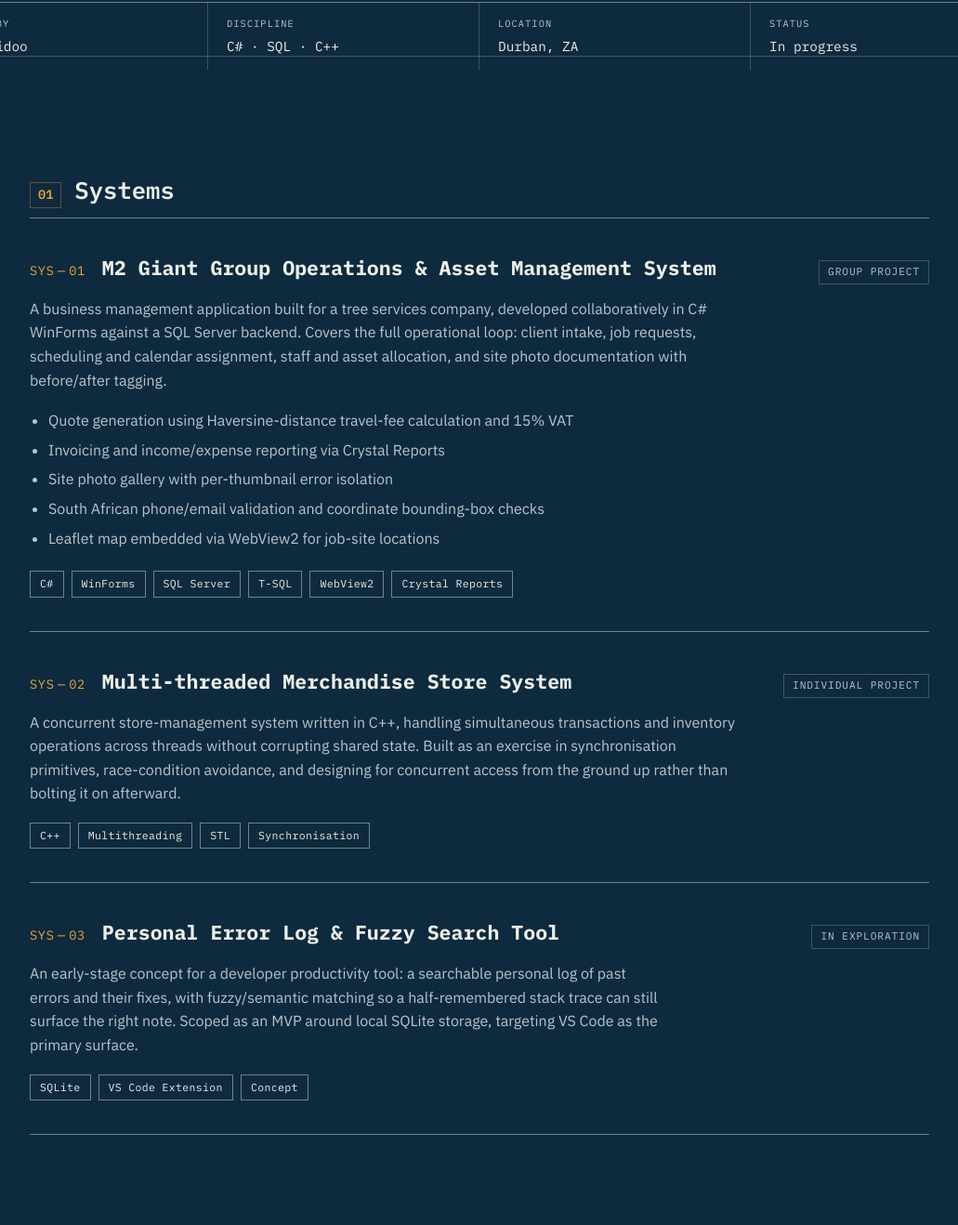
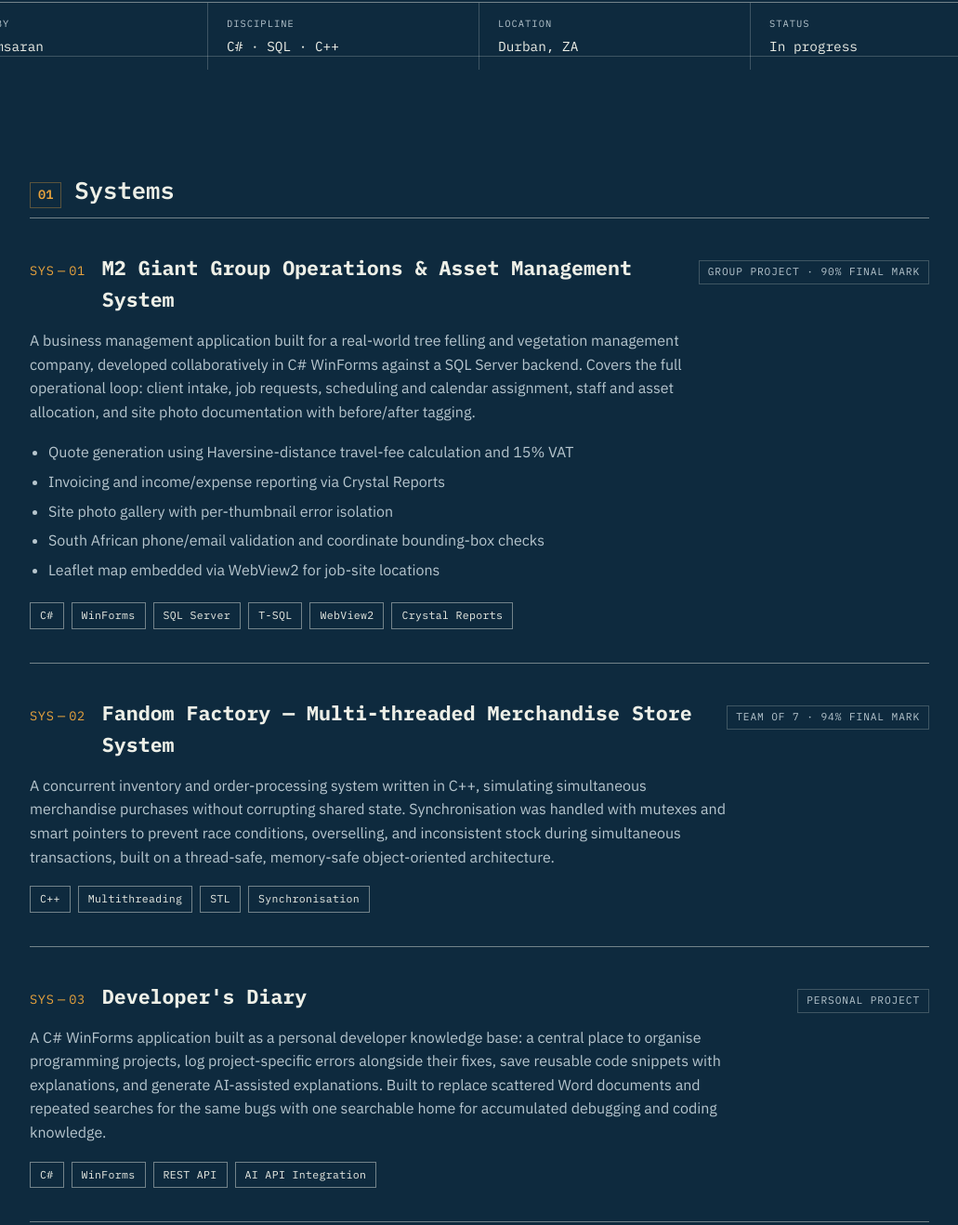
Before and after one commit to Ash2218/Ash2218.github.io, a plain HTML site: page index.html in a window 1280 px wide. Shown: the part 725-2043 px from the top of the page at 93% size, without its empty margins (124-1155 px from the left). Drawn offline with Linux system fonts and the light colour scheme.

Commit message:
updated site

```diff
--- a/index.html
+++ b/index.html
@@ -37,7 +37,7 @@
   </div>
 
   <div class="title-block">
-    <div class="tb-cell"><span class="tb-label">Drawn by</span><span class="tb-value">A. Naidoo</span></div>
+    <div class="tb-cell"><span class="tb-label">Drawn by</span><span class="tb-value">A. Ramsaran</span></div>
     <div class="tb-cell"><span class="tb-label">Discipline</span><span class="tb-value">C# · SQL · C++</span></div>
     <div class="tb-cell"><span class="tb-label">Location</span><span class="tb-value">Durban, ZA</span></div>
     <div class="tb-cell"><span class="tb-label">Status</span><span class="tb-value">In progress</span></div>
@@ -53,13 +53,13 @@
       <div class="system-head">
         <span class="system-id">SYS&thinsp;—&thinsp;01</span>
         <h3>M2 Giant Group Operations &amp; Asset Management System</h3>
-        <span class="system-status">group project</span>
+        <span class="system-status">group project · 90% final mark</span>
       </div>
       <p class="system-desc">
-        A business management application built for a tree services company, developed collaboratively
-        in C# WinForms against a SQL Server backend. Covers the full operational loop: client intake,
-        job requests, scheduling and calendar assignment, staff and asset allocation, and site photo
-        documentation with before/after tagging.
+        A business management application built for a real-world tree felling and vegetation
+        management company, developed collaboratively in C# WinForms against a SQL Server backend.
+        Covers the full operational loop: client intake, job requests, scheduling and calendar
+        assignment, staff and asset allocation, and site photo documentation with before/after tagging.
       </p>
       <ul class="system-details">
         <li>Quote generation using Haversine-distance travel-fee calculation and 15% VAT</li>
@@ -76,34 +76,36 @@
     <article class="system-card">
       <div class="system-head">
         <span class="system-id">SYS&thinsp;—&thinsp;02</span>
-        <h3>Multi-threaded Merchandise Store System</h3>
-        <span class="system-status">individual project</span>
+        <h3>Fandom Factory &mdash; Multi-threaded Merchandise Store System</h3>
+        <span class="system-status">team of 7 · 94% final mark</span>
       </div>
       <p class="system-desc">
-        A concurrent store-management system written in C++, handling simultaneous transactions and
-        inventory operations across threads without corrupting shared state. Built as an exercise in
-        synchronisation primitives, race-condition avoidance, and designing for concurrent access
-        from the ground up rather than bolting it on afterward.
+        A concurrent inventory and order-processing system written in C++, simulating simultaneous
+        merchandise purchases without corrupting shared state. Synchronisation was handled with
+        mutexes and smart pointers to prevent race conditions, overselling, and inconsistent stock
+        during simultaneous transactions, built on a thread-safe, memory-safe object-oriented
+        architecture.
       </p>
       <div class="system-stack">
         <span>C++</span><span>Multithreading</span><span>STL</span><span>Synchronisation</span>
       </div>
     </article>
 
-    <article class="system-card system-card--minor">
+    <article class="system-card">
       <div class="system-head">
         <span class="system-id">SYS&thinsp;—&thinsp;03</span>
-        <h3>Personal Error Log &amp; Fuzzy Search Tool</h3>
-        <span class="system-status">in exploration</span>
+        <h3>Developer's Diary</h3>
+        <span class="system-status">personal project</span>
       </div>
       <p class="system-desc">
-        An early-stage concept for a developer productivity tool: a searchable personal log of past
-        errors and their fixes, with fuzzy/semantic matching so a half-remembered stack trace can
-        still surface the right note. Scoped as an MVP around local SQLite storage, targeting VS Code
-        as the primary surface.
+        A C# WinForms application built as a personal developer knowledge base: a central place to
+        organise programming projects, log project-specific errors alongside their fixes, save
+        reusable code snippets with explanations, and generate AI-assisted explanations. Built to
+        replace scattered Word documents and repeated searches for the same bugs with one searchable
+        home for accumulated debugging and coding knowledge.
       </p>
       <div class="system-stack">
-        <span>SQLite</span><span>VS Code Extension</span><span>Concept</span>
+        <span>C#</span><span>WinForms</span><span>REST API</span><span>AI API Integration</span>
       </div>
     </article>
   </section>
@@ -118,6 +120,8 @@
         <div class="legend-row"><span class="sym">§</span> C#</div>
         <div class="legend-row"><span class="sym">§</span> C++</div>
         <div class="legend-row"><span class="sym">§</span> T-SQL</div>
+        <div class="legend-row"><span class="sym">§</span> Java</div>
+        <div class="legend-row"><span class="sym">§</span> Python</div>
       </div>
       <div class="legend-group">
         <h4>Platforms</h4>
@@ -136,6 +140,7 @@
         <div class="legend-row"><span class="sym">◆</span> Git &amp; GitHub (branch conflicts, rebases)</div>
         <div class="legend-row"><span class="sym">◆</span> Crystal Reports</div>
         <div class="legend-row"><span class="sym">◆</span> Visual Studio</div>
+        <div class="legend-row"><span class="sym">◆</span> REST &amp; AI API integration (prompt engineering)</div>
       </div>
     </div>
   </section>
@@ -144,8 +149,9 @@
     <h2 class="section-label"><span class="tag">03</span> Notes</h2>
     <div class="note-card">
       <p>
-        I'm currently maintaining an 80% aggregate through my third year of a Computer Science degree,
-        splitting time between coursework and a live group project built for a real client. I like the
+        I'm currently maintaining an 84% aggregate (88% this latest semester) through my third year of
+        a Computer Science degree, splitting time between coursework and a live group project built for
+        a real client. I like the
         parts of software that don't show up in a demo &mdash; the schema that has to hold up under a
         bad join, the validation that catches the input a user actually types, the branch conflict that
         needs an actual diagnosis instead of a force-push. I'm currently exploring graduate programmes,
@@ -160,7 +166,7 @@
   <div class="contact-inner">
     <h2 class="section-label"><span class="tag">04</span> Contact</h2>
     <div class="title-block title-block--footer">
-      <div class="tb-cell"><span class="tb-label">Email</span><span class="tb-value">hello@example.com</span></div>
+      <div class="tb-cell"><span class="tb-label">Email</span><span class="tb-value">ashmikaramsaran34@gmail.com</span></div>
       <div class="tb-cell"><span class="tb-label">GitHub</span><span class="tb-value">github.com/yourusername</span></div>
       <div class="tb-cell"><span class="tb-label">LinkedIn</span><span class="tb-value">linkedin.com/in/yourusername</span></div>
       <div class="tb-cell"><span class="tb-label">Rev.</span><span class="tb-value">2026 · v1.0</span></div>
```
